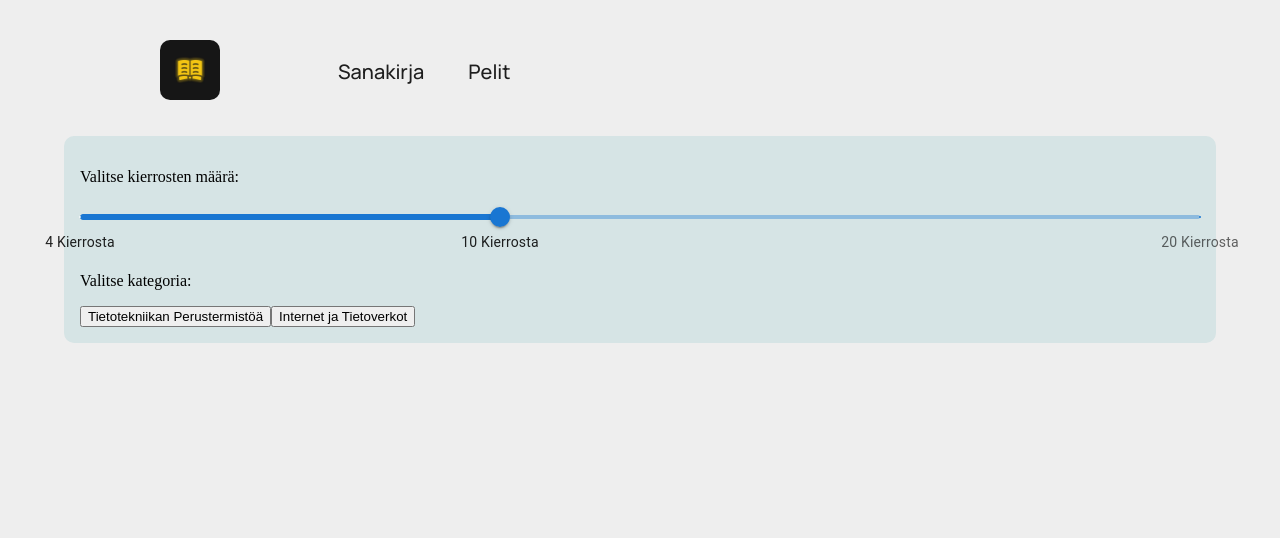
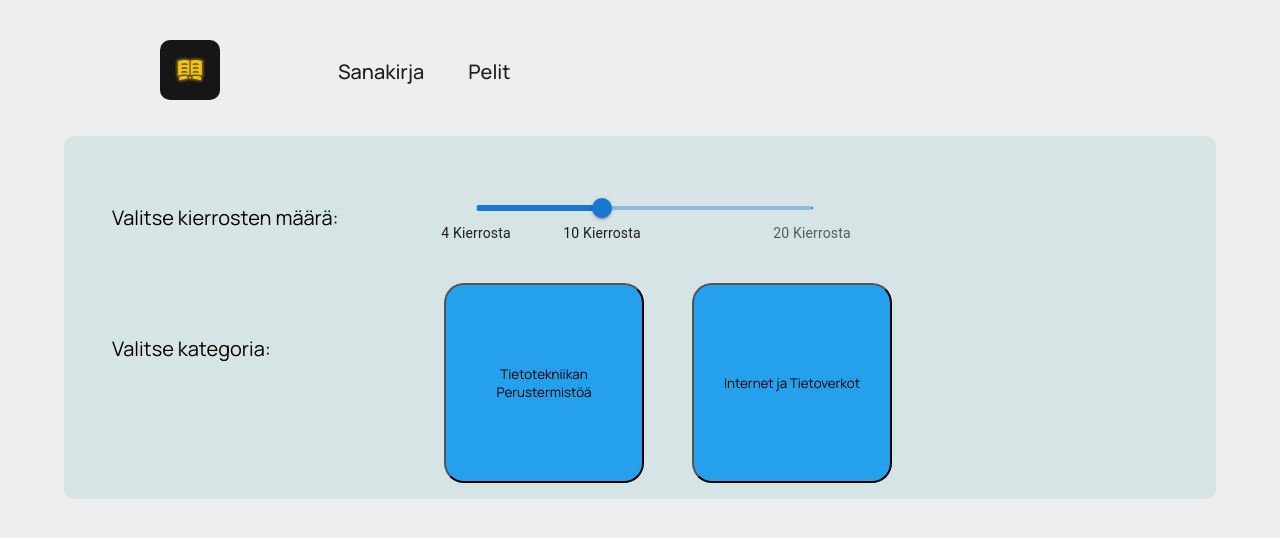
Before and after one commit to StefanYlimaki/TVT-Sanasto, a React (Create React App) app: page /games/match_word_and_definition in a window 1280 px wide. Shown: the top 538 px of the page. Built offline with nearby package versions, Linux system fonts and the light colour scheme.

Commit message:
Added game length feature, styled settings page and scoreboard

```diff
--- a/package.json
+++ b/package.json
@@ -11,7 +11,9 @@
     "@testing-library/user-event": "^13.5.0",
     "axios": "^1.2.0",
     "react": "^18.2.0",
+    "react-confetti": "^6.1.0",
     "react-dom": "^18.2.0",
+    "react-dom-confetti": "^0.2.0",
     "react-icons": "^4.7.1",
     "react-router-dom": "^6.4.4",
     "react-scripts": "5.0.1",
--- a/src/components/gameSettings/gameSettings.css
+++ b/src/components/gameSettings/gameSettings.css
@@ -4,16 +4,63 @@
     align-content: space-between;
 }
 
-.game__settings-category_select {
+.game__setting-gamelength {
+    padding: 4rem, 0rem;
+    display: flex;
+}
+.game__setting-gamelength p {
+    padding: 2rem 2rem;
+    width: 300px;
+    font-size: 20px;
+    display: flex;
+    font-family: var(--font-family);
+}
+
+.game__setting-gamelength_slider {
+    padding-left: 2rem;
+    display: flex;
+    width: 30%;
+    align-items: center;
+}
+
+.game__settings-category {
+    padding: 4rem, 0rem;
+    display: flex;
+}
+
+.game__settings-category p {
+    padding: 2rem 2rem;
+    width: 300px;
+    font-size: 20px;
+    display: flex;
+    font-family: var(--font-family);
+}
+
+.game__settings-category {
+    padding: 4rem, 0rem;
     display: flex;
     flex-direction: row;
-    justify-content: space-around;
+    justify-content: flex-start;
 }
 
-.game__settings-category_select button {
+.game__settings-category_buttons {
+    display: flex;
+    width: 40%;
+    align-items: center;
+    justify-content: space-between;
+}
+
+.game__settings-category_buttons button {
+
+    font-family: var(--font-family);
   display: flex;
+  align-items: center;
+  justify-content: center;
   width: 200px;
   height: 200px;
+  border-radius: 20px;
+  background-color: #24a0ed;
+  cursor: pointer;
 }
 
 .game__setting-start_game {
--- a/src/components/gameplay/Gameplay.jsx
+++ b/src/components/gameplay/Gameplay.jsx
@@ -13,7 +13,7 @@ const Gameplay = ({
   words,
   setError,
   setCondition,
-  gameLenght
+  gameLenght,
 }) => {
   // random word to be guessed definition of
   const [randomWord, setRandomWord] = useState();
@@ -21,9 +21,9 @@ const Gameplay = ({
   const [usedWordIndexes, setUsedWordIndexes] = useState([]);
   // save the definitions to use
   const [definitions, setDefinitions] = useState([]);
-  const [usedRandomWordsIndexes, setUsedRandomWordsIndexes] = useState([])
+  const [usedRandomWordsIndexes, setUsedRandomWordsIndexes] = useState([]);
   const [gameRunning, setGameRunning] = useState(false);
-  const [round, setRound] = useState(0)
+  const [round, setRound] = useState(0);
   const definitionsToUse = [];
 
   // start the game
@@ -35,16 +35,15 @@ const Gameplay = ({
   // function for getting a random word, which index is not in usedWordIndexes
   const getRandomWord = (boolean) => {
     let index = Math.floor(Math.random() * words.length);
-    if(boolean === true){
+    if (boolean === true) {
       for (let i = 0; usedRandomWordsIndexes.includes(index); i++) {
         index = Math.floor(Math.random() * words.length);
       }
-      setUsedRandomWordsIndexes(usedRandomWordsIndexes.concat(index))
+      setUsedRandomWordsIndexes(usedRandomWordsIndexes.concat(index));
     } else {
       for (let i = 0; usedWordIndexes.includes(index); i++) {
         index = Math.floor(Math.random() * words.length);
       }
-
     }
     setUsedWordIndexes(usedWordIndexes.push(index));
     return words[index];
@@ -69,20 +68,28 @@ const Gameplay = ({
   const startGame = () => {
     setGameRunning(true);
     setError(null);
-    nextRound();
+    nextRound(true);
   };
 
   // function for starting next round
-  const nextRound = () => {
-    setRound(round + 1)
+  const nextRound = (correctAnswer) => {
+    setRound(round + 1);
 
-    if(round >= gameLenght){
-      const condition = 'won'
-      endGame(condition)
+    if (round >= gameLenght) {
+      let condition;
+      if (points >= round) {
+        condition = "won";
+      } else {
+        condition = "lost";
+      }
+
+      endGame(condition);
     }
 
-    // increment points by one
-    setPoints(points + 1);
+    if (correctAnswer) {
+      // increment points by one
+      setPoints(points + 1);
+    }
 
     // get new random word
     const newRandomWord = getRandomWord(true);
@@ -111,19 +118,17 @@ const Gameplay = ({
     );
 
     if (answer === filteredDefinition) {
-      nextRound();
+      nextRound(true);
     } else {
-      const condition='lost'
-      endGame(condition);
+      nextRound(false);
     }
   };
 
   const endGame = (condition) => {
     setScoreBoardVisible(true);
-    setCondition(condition)
+    setCondition(condition);
     setWords(null);
   };
-
 
   return (
     <div className="game__gameplay">
@@ -131,7 +136,12 @@ const Gameplay = ({
         <div>game loading...</div>
       ) : (
         <div>
-          <div>Kierros {round}/10</div>
+          <div>
+            Kierros {round}/{gameLenght}
+          </div>
+          <div>
+            Pisteet {points}/{round - 1}
+          </div>
           <div className="game__gameplay-advice">
             <div className="game__gameplay-advice_text">
               Mikä seuraavista selityksistä sopii sanalle:
--- a/src/components/scoreboard/Scoreboard.jsx
+++ b/src/components/scoreboard/Scoreboard.jsx
@@ -1,18 +1,22 @@
 import React from "react";
-
 import "./scoreboard.css";
+import Confetti from 'react-confetti'
 
 const Scoreboard = ({
   setPoints,
   points,
   setScoreBoardVisible,
   setCondition,
-  condition
+  condition,
+  gameLenght
 }) => {
   return (
     <div>
-      <p>{condition}</p>
-      <p>Sait {points} pistettä</p>
+      {condition === 'won'
+      ? <div><Confetti />Voitit Pelin</div>
+      : <div>Hävisit pelin</div>
+      }
+      <p>Sait {points}/{gameLenght} pistettä</p>
       <button
         onClick={() => {
           setScoreBoardVisible(false);
--- a/src/containers/games/matchWordAndDefinition/MatchWordAndDefinition.jsx
+++ b/src/containers/games/matchWordAndDefinition/MatchWordAndDefinition.jsx
@@ -30,7 +30,7 @@ const MatchWordAndDefinition = () => {
       */}
       {words === null && !scoreBoardVisible ? (
         <div className="game__settings">
-          <GameSettings setWords={setWords} />
+          <GameSettings setWords={setWords} gameLength={gameLength} setGameLength={setGameLength} />
         </div>
       ) : (
         <div>
@@ -48,13 +48,16 @@ const MatchWordAndDefinition = () => {
               />
             </div>
           ) : (
+            <div>
               <Scoreboard
                 setPoints = { setPoints }
                 points = { points }
                 setScoreBoardVisible = { setScoreBoardVisible }
                 setCondition = { setCondition }
                 condition = { condition }
+                gameLenght = { gameLength }
               />
+            </div>
           )}
         </div>
       )}
```
Also changed, not shown: 1 other file (tests, documents, lock files or other folders). Lines whose indentation alone changed are shown as unchanged.
